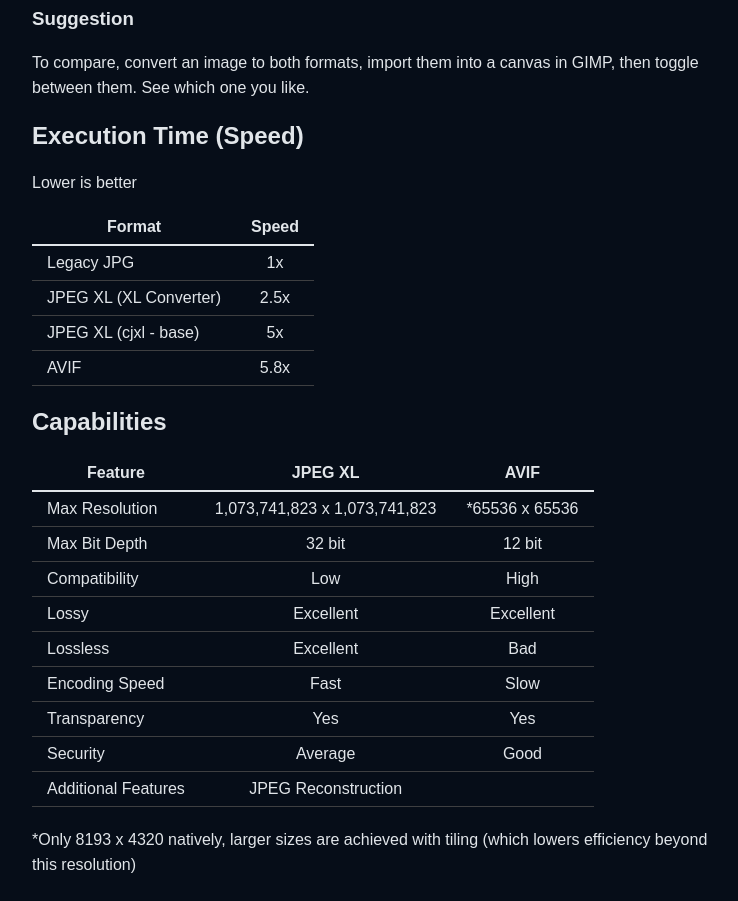
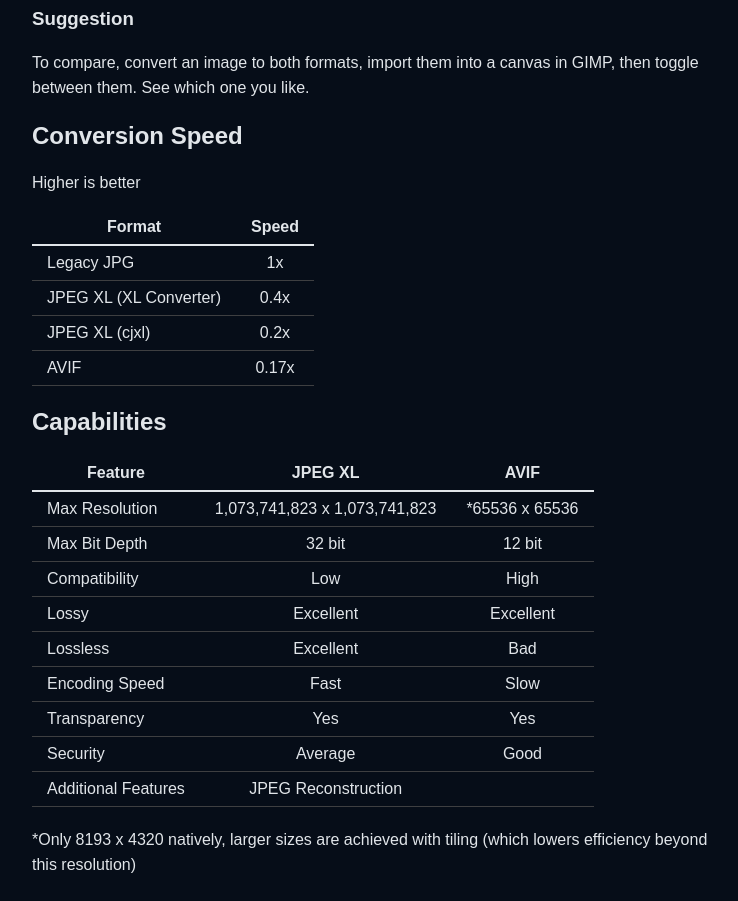
Before and after one commit to JacobDev1/xl-converter-docs, a React (Vite) app: page /jpeg-xl-vs-avif in a window 1280 px wide. Shown: the part 3980-4881 px from the top of the page, without its empty margins (468-1206 px from the left). Built offline with nearby package versions, Linux system fonts and the light colour scheme; the HTML template or start-up script is replaced by a standard one.

Commit message:
Update conversion speed metric

```diff
--- a/src/pages/JPEGXLvsAVIF.tsx
+++ b/src/pages/JPEGXLvsAVIF.tsx
@@ -74,8 +74,8 @@ export default function JPEGXLvsAVIF() {
         <h3>Suggestion</h3>
         <p>To compare, convert an image to both formats, import them into a canvas in GIMP, then toggle between them. See which one you like.</p>
 
-        <h2>Execution Time (Speed)</h2>
-        <p>Lower is better</p>
+        <h2>Conversion Speed</h2>
+        <p>Higher is better</p>
         <table>
             <tr>
                 <th>Format</th>
@@ -87,15 +87,15 @@ export default function JPEGXLvsAVIF() {
             </tr>
             <tr>
                 <td>JPEG XL (XL Converter)</td>
-                <td>2.5x</td>
+                <td>0.4x</td>
             </tr>
             <tr>
-                <td>JPEG XL (cjxl - base)</td>
-                <td>5x</td>
+                <td>JPEG XL (cjxl)</td>
+                <td>0.2x</td>
             </tr>
             <tr>
                 <td>AVIF</td>
-                <td>5.8x</td>
+                <td>0.17x</td>
             </tr>
         </table>
 
```
